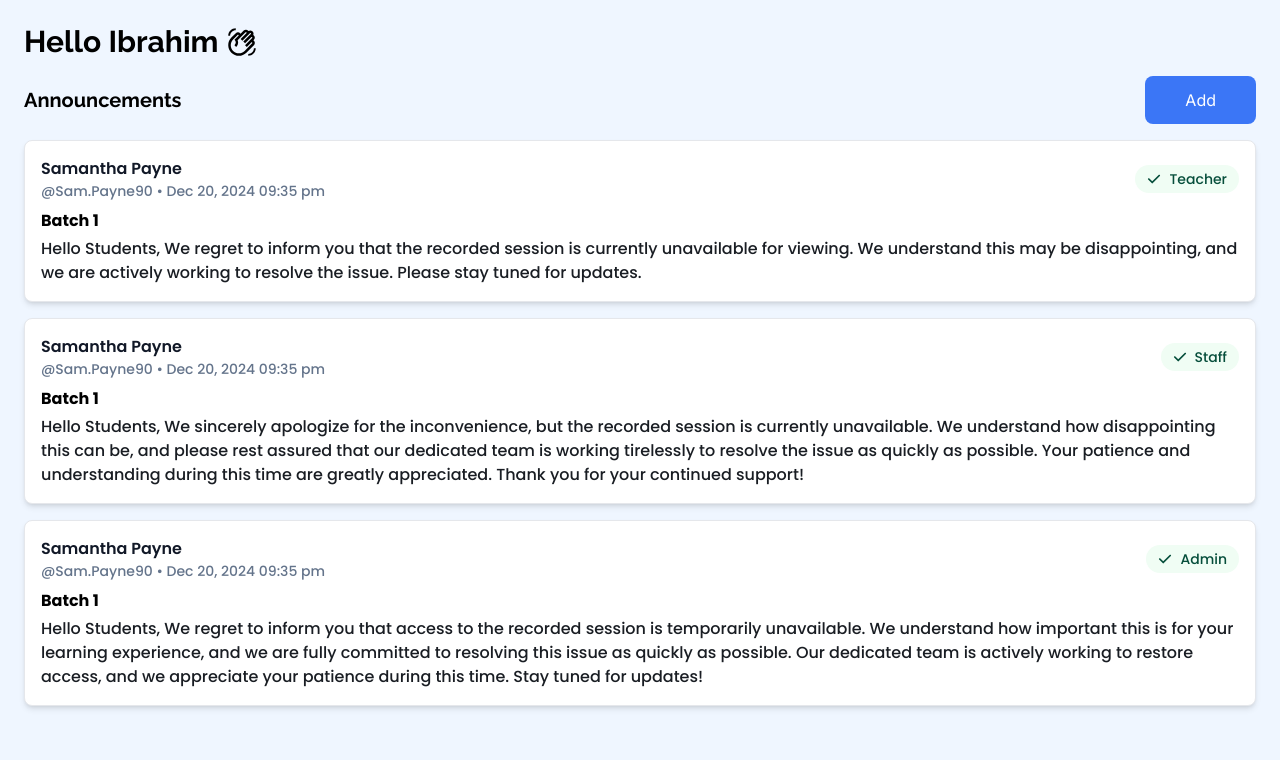
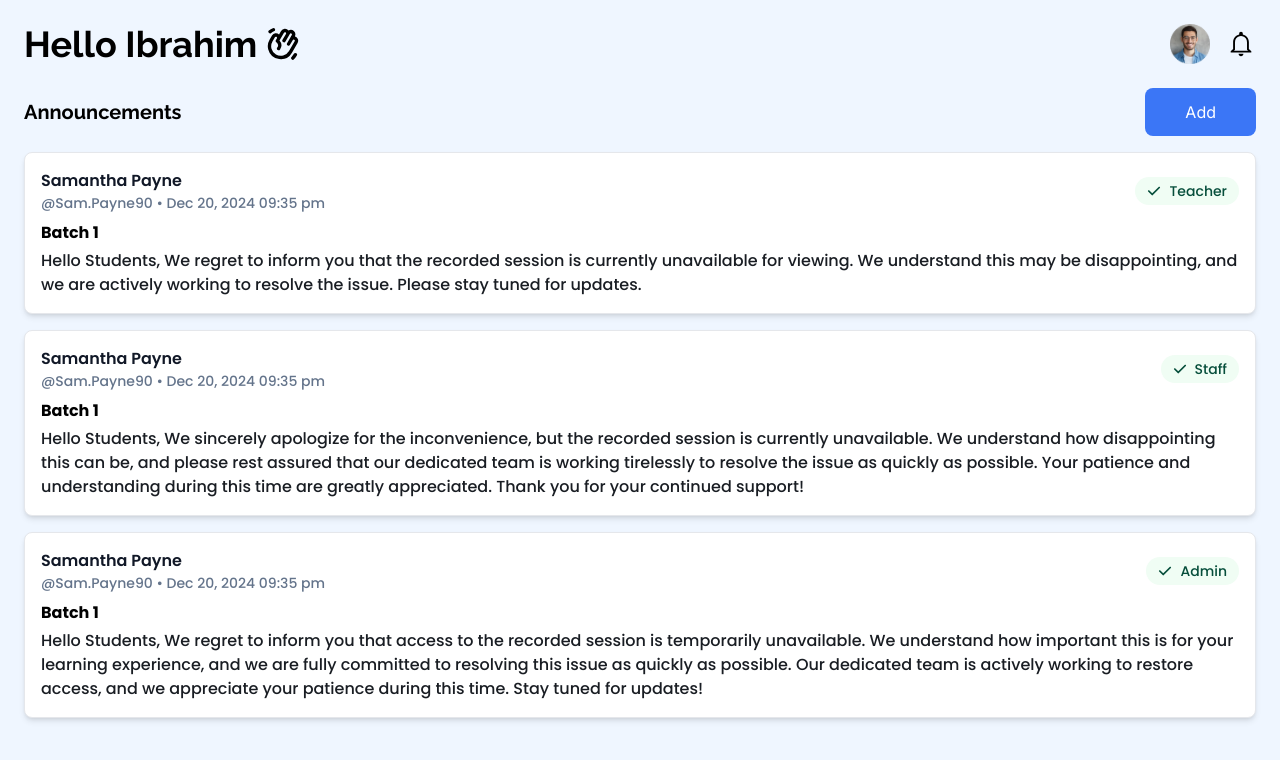
Before and after one commit to israrhusain5892/lms-frontend, a React (Vite) app: page / in a window 1280 px wide. Shown: the top 760 px of the page. Built offline with nearby package versions, Linux system fonts and the light colour scheme.

Commit message:
Add Header

```diff
--- a/src/Pages/AdminAnnouncement/AdminAnnouncement.jsx
+++ b/src/Pages/AdminAnnouncement/AdminAnnouncement.jsx
@@ -5,7 +5,9 @@
 import { useState } from "react";
 import { MdOutlineWavingHand } from "react-icons/md";
 import { FaCheck } from "react-icons/fa6";
-
+import { IoMdNotificationsOutline } from "react-icons/io";
+import { PiHandWavingBold } from "react-icons/pi";
+import profile from "../../assets/images/profile.png"
 const announcements = [
   {
     id: 1,
@@ -98,7 +100,18 @@
 
   return (
     <div className="bg-blue-50 mx-auto p-6 min-h-screen">
-      <h1 className="text-3xl Raleway font-bold flex gap-2 items-center">Hello Ibrahim <MdOutlineWavingHand/> </h1>
+    <div className="flex justify-between items-center mb-6">
+        <h1 className="text-4xl font-bold font-[Raleway] flex items-center">
+          Hello Ibrahim <PiHandWavingBold className="text-4xl transform scale-x-[-1] ml-2"/>
+        </h1>
+        <div className="flex items-center gap-4">
+          <div className="w-10 h-10 rounded-full bg-gray-300 flex items-center justify-center cursor-pointer">
+            <img src={profile} alt="profile"/>
+          </div>
+          <IoMdNotificationsOutline className="text-3xl cursor-pointer" />
+
+        </div>
+      </div>
       <div className="flex justify-between items-center mt-4">
         <h2 className="text-xl Raleway font-bold">Announcements</h2>
         <button onClick={() => setShowPopup(true)} className="bg-[#3B76F6] text-white px-10 Inter py-3 rounded-lg">Add</button>
```
